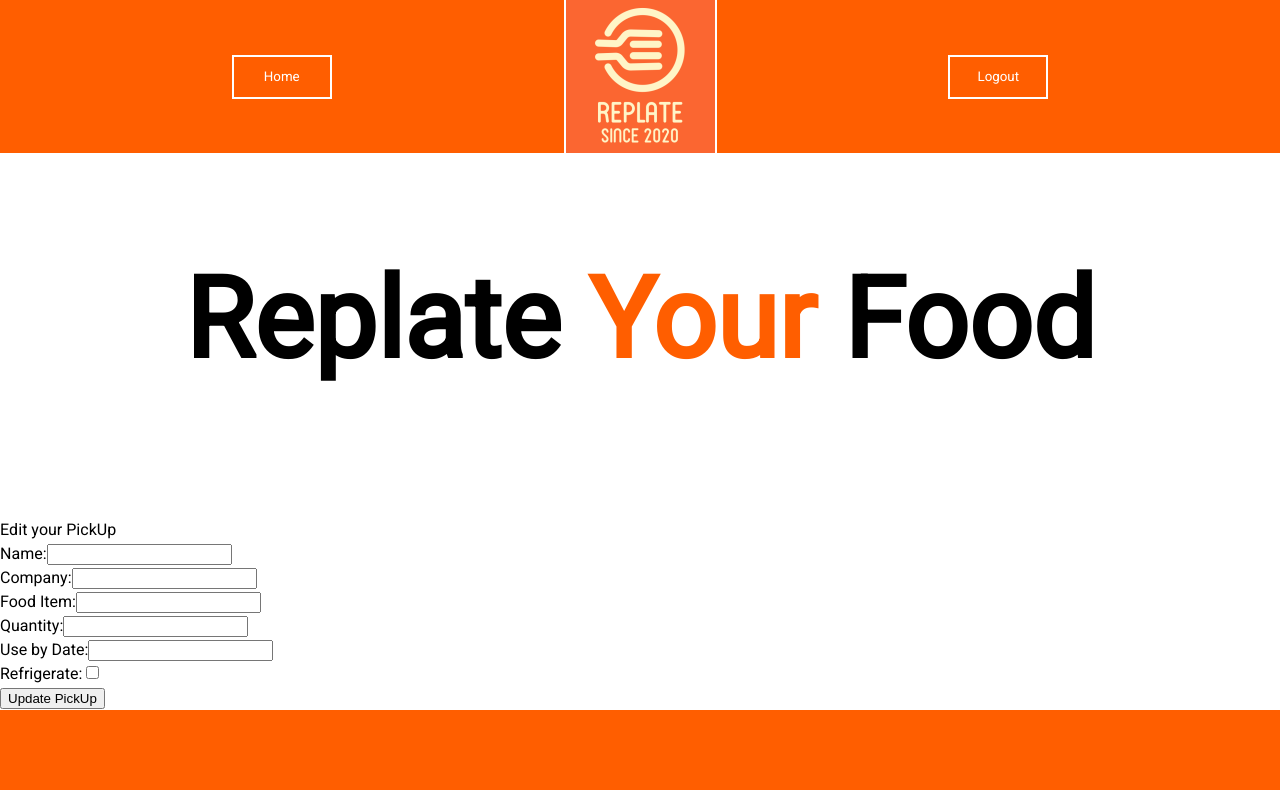
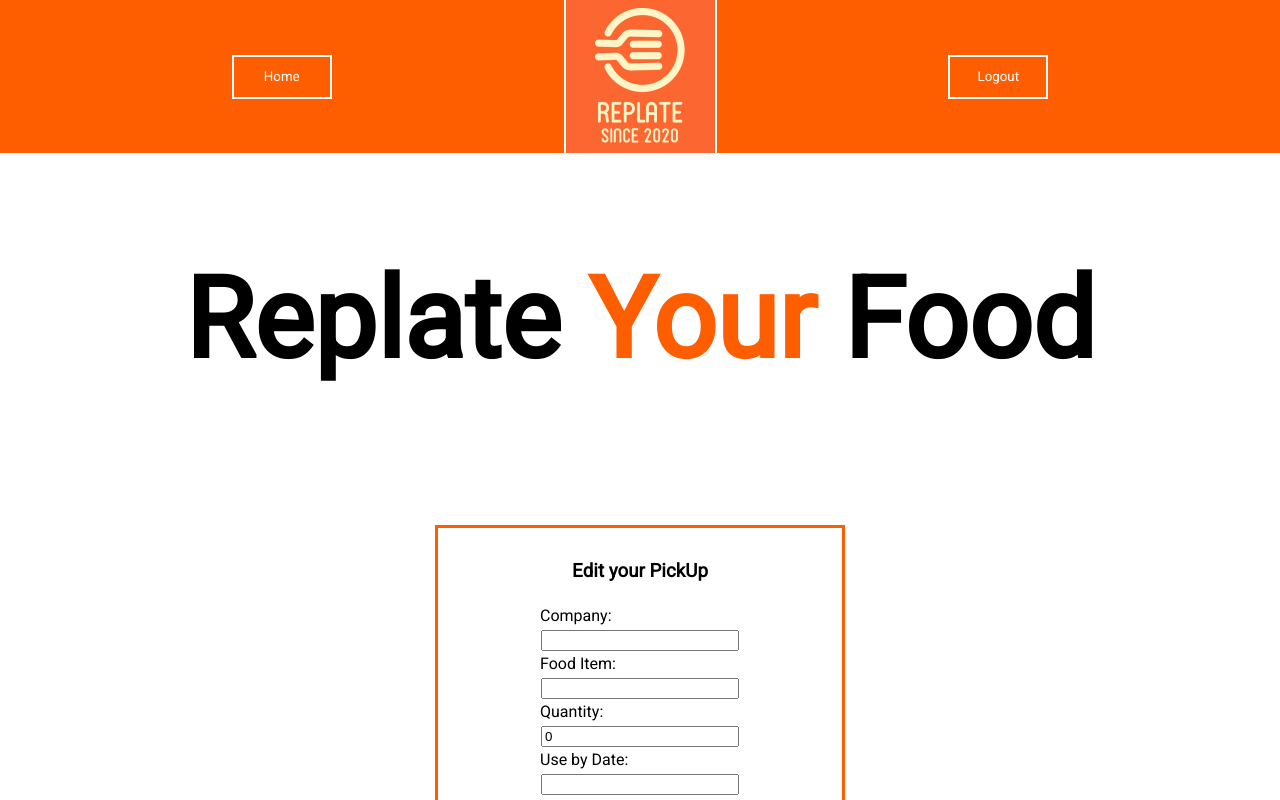
Before and after one commit to bh-replate-1/frontend, a React (Create React App) app: page /private/edit in a window 1280 px wide. Shown: the top 800 px of the page. Built offline with nearby package versions, Linux system fonts and the light colour scheme; no server answers; sample sign-in values are in the browser's storage.

Commit message:
updating

```diff
--- a/src/App.js
+++ b/src/App.js
@@ -198,7 +198,7 @@
 
                 <PrivateRoute exact path='/private/pickup'>
                     <PickUp />
-                    <SelectedPickups />
+                    {/* <SelectedPickups /> */}
                 </PrivateRoute>
 
                 <PrivateRoute exact path='/private/edit' component={EditPickUp} />
--- /dev/null
+++ b/src/Components/AddPickUp.js
@@ -0,0 +1,103 @@
+import React, { useState, useEffect } from 'react'
+import { connect } from 'react-redux'
+import axiosWithAuth from '../Utils/axiosWithAuth'
+import { addPickup } from '../Store/actions'
+import { StyledButton, StyledInput, CenterDiv, FormStyle } from '../Utils/styles'
+
+const blankPickUp = {
+    food_item: '',
+    use_by_date: '',
+    quantity: 0,
+    refrigerate: true,
+    completed: false
+}
+
+const AddPickUp = (props) => {
+    const [newPickup, setPickup] = useState(blankPickUp)
+    const id = localStorage.getItem('id')
+
+    const onChange = (event) => {
+        const value = event.target.type === "checkbox" ? event.target.checked : event.target.value;
+        setPickup({
+            ...newPickup,
+            [event.target.name]: value
+        })
+    }
+
+
+    const onSubmit = (event) => {
+        event.preventDefault()
+        axiosWithAuth()
+            .post(`/api/users/${id}/food`, newPickup )
+            .then((res) => {
+                console.log(res, 'res in add pickup')
+                setPickup(res.data);
+            })
+            .catch((err) => console.error(err));
+
+    }
+
+
+
+    return (
+        <div>
+            <CenterDiv>
+                <div>
+                    <h3>Add a PickUp</h3>
+                    <form onSubmit={onSubmit}>
+                        <div><FormStyle>Food Item:</FormStyle>
+                            <StyledInput
+                                type="text"
+                                name="food_item"
+                                value={newPickup.food_item}
+                                onChange={onChange}
+                            />
+                        </div>
+                        <div><FormStyle>Quantity:</FormStyle>
+                            <StyledInput
+                                type="text"
+                                name="quantity"
+                                value={newPickup.quantity}
+                                onChange={onChange}
+                            />
+                        </div>
+                        <div><FormStyle>Use by Date:</FormStyle>
+                            <StyledInput
+                                type="text"
+                                name="use_by_date"
+                                value={newPickup.use_by_date}
+                                onChange={onChange}
+                            />
+                        </div>
+                        <div><FormStyle>Refrigerate:</FormStyle>
+                            <StyledInput
+                                type="checkbox"
+                                name="refrigerate"
+                                value={newPickup.refrigerate}
+                                onChange={onChange}
+                            />
+                        </div>
+
+                        <div>
+                            <StyledButton type='submit'>Add PickUp</StyledButton>
+                        </div>
+                    </form>
+
+                </div>
+            </CenterDiv>
+
+        </div>
+    )
+}
+
+const mapStateToProps = (state) => {
+
+    console.log(state, 'state in mapfunction in EditPickUp.js')
+    return {
+        pickup: state.pickup,
+        isLoading: state.isLoading,
+        error: state.error
+    }
+}
+
+export default connect(mapStateToProps, { addPickup })(AddPickUp);
--- a/src/Components/EditPickUp.js
+++ b/src/Components/EditPickUp.js
@@ -2,24 +2,23 @@
 import { connect } from 'react-redux'
 import axiosWithAuth from '../Utils/axiosWithAuth'
 import {updatePickup} from '../Store/actions/'
-import {useParams} from 'react-router-dom'
+import { StyledButton, StyledInput, CenterDiv, FormStyle } from '../Utils/styles'
 
 const blankPickUp = {
-    company:'',
-	quantity: '',
+    food_item: '',
     use_by_date: '',
-    food_item: '',
-	refrigerate: true,
-	completed: false
+    quantity: 0,
+    refrigerate: true,
+    completed: false
 }
 
 const EditPickUp = (props) => {
     const [newPickup, setPickup] = useState(blankPickUp)
-    const {id} = useParams()
+    const id = localStorage.getItem('id')
 
     useEffect(() => {
         axiosWithAuth()
-          .get(`https://bh-replate-1.herokuapp.com/api/food/${id}`)
+          .put(`/api/food/${id}}`)
           .then((res) => {
             console.log(res, 'res in edit pickup')
             setPickup(res.data);
@@ -44,50 +43,44 @@
 
     return(
         <div>
-            Edit your PickUp
+            <CenterDiv>
+                <div>
+            <h3>Edit your PickUp</h3>
             <form onSubmit={onSubmit}>
-            <div>Name:
-                        <input
-                        type="text"
-                        name="name"
-                        value={newPickup.name}
-                        onChange={onChange}
-                        />
-                    </div>
-                    <div>Company:
-                        <input
+                    <div><FormStyle>Company:</FormStyle>
+                        <StyledInput
                         type="text"
                         name="company"
                         value={newPickup.company}
                         onChange={onChange}
                         />
                     </div>
-                    <div>Food Item:
-                        <input
+                    <div><FormStyle>Food Item:</FormStyle>
+                        <StyledInput
                         type="text"
                         name="food_item"
                         value={newPickup.food_item}
                         onChange={onChange}
                         />
                     </div>
-                    <div>Quantity:
-                        <input
+                    <div><FormStyle>Quantity:</FormStyle>
+                        <StyledInput
                         type="text"
                         name="quantity"
                         value={newPickup.quantity}
                         onChange={onChange}
                         />
                     </div>
-                    <div>Use by Date:
-                        <input
+                    <div><FormStyle>Use by Date:</FormStyle>
+                        <StyledInput
                         type="text"
                         name="use_by_date"
                         value={newPickup.use_by_date}
                         onChange={onChange}
                         />
                     </div>
-                    <div>Refrigerate:
-                        <input
+                    <div><FormStyle>Refrigerate:</FormStyle>
+                        <StyledInput
                         type="checkbox"
                         name="refrigerate"
                         value={newPickup.refrigerate}
@@ -96,9 +89,11 @@
                     </div>
 
                     <div>
-                        <button type='submit'>Update PickUp</button>
+                        <StyledButton type='submit'>Update PickUp</StyledButton>
                     </div>
                 </form>
+                </div>
+                </CenterDiv>
         </div>
     )
 }
--- a/src/Components/PickUp.js
+++ b/src/Components/PickUp.js
@@ -1,8 +1,11 @@
 import React, { useState, useEffect } from 'react'
 import { connect } from 'react-redux'
-import { fetchPickup, addPickup } from '../Store/actions'
+import { fetchPickup } from '../Store/actions'
 import axiosWithAuth from '../Utils/axiosWithAuth'
 import { StyledButton, StyledInput, CenterDiv, FormStyle } from '../Utils/styles'
+import EditPickUp from './EditPickUp'
+import AddPickUp from './AddPickUp'
+import { useHistory } from "react-router-dom";
 
 const blankPickUp = {
     food_item: '',
@@ -13,30 +16,40 @@
 }
 
 
-
-
 const initialUsers = ''
 const PickUp = (props) => {
 
+    const [company, setCompany] = useState(initialUsers)
+    const [newPickup, setPickup] = useState(blankPickUp)
+    const [editing, setEditing] = useState(false)
+    const [update, setUpdate] = useState(false)
 
-    const [company, setCompany] = useState(initialUsers)
-
-
-    const [newPickUp, setPickUp] = useState(blankPickUp)
+    const history = useHistory()
 
     const onChange = (event) => {
         const value = event.target.type === "checkbox" ? event.target.checked : event.target.value;
-        setPickUp({
-            ...newPickUp,
+        setPickup({
+            ...newPickup,
             [event.target.name]: value
         })
     }
 
+    //PUT /api/food/:id
 
-    const onSubmit = (event) => {
-        event.preventDefault()
-        props.addPickup(newPickUp)
-    }
+    const saveEdit = e => {
+        e.preventDefault();
+        console.log(props.food, 'newpick dot id')
+        axiosWithAuth()
+        .put(`/api/food/${newPickup.id}`, newPickup)
+        .then(res => {
+            console.log(res, 'res in edit pickup')
+          setUpdate(!update)
+        })
+        .catch(error => {
+            console.log(error, 'this is the error')
+        })
+      };
+
 
     useEffect(() => {
         props.fetchPickup()
@@ -68,23 +81,21 @@
                             <p>Food Item: {item.food_item}</p>
                             <p>Quantity: {item.quantity}</p>
                             <p>Expiration: {item.use_by_date}</p>
+                            <p>Item Id:{item.id}</p>
                         </div>
                         <div>{item.refrigerate ? (<p>Refridgeration Required</p>) : null}</div>
                         <div>{item.completed ? (<p>Available</p>) : null}</div>
-                </div>
-            })}
-            </div>
-            </CenterDiv>
+                    <div><StyledButton onClick={() => setEditing(true)}>Update PickUp</StyledButton></div>
 
-            <CenterDiv>
+                    {editing && (<div>
                 <div>
-                <h3>Add a PickUp</h3>
-                <form onSubmit={onSubmit}>
+            <h3>Edit your PickUp</h3>
+            <form onSubmit={saveEdit}>
                     <div><FormStyle>Food Item:</FormStyle>
                         <StyledInput
                         type="text"
                         name="food_item"
-                        value={newPickUp.food_item}
+                        value={newPickup.food_item}
                         onChange={onChange}
                         />
                     </div>
@@ -92,7 +103,7 @@
                         <StyledInput
                         type="text"
                         name="quantity"
-                        value={newPickUp.quantity}
+                        value={newPickup.quantity}
                         onChange={onChange}
                         />
                     </div>
@@ -100,7 +111,7 @@
                         <StyledInput
                         type="text"
                         name="use_by_date"
-                        value={newPickUp.use_by_date}
+                        value={newPickup.use_by_date}
                         onChange={onChange}
                         />
                     </div>
@@ -108,18 +119,36 @@
                         <StyledInput
                         type="checkbox"
                         name="refrigerate"
-                        value={newPickUp.refrigerate}
+                        value={newPickup.refrigerate}
                         onChange={onChange}
                         />
                     </div>
 
                     <div>
-                        <StyledButton type='submit'>Add PickUp</StyledButton>
+                        <StyledButton type='submit'>Save Changes</StyledButton>
+                        <StyledButton onClick={() => setEditing(false)}>cancel</StyledButton>
                     </div>
                 </form>
+                </div>
+                </div>)}
+
 
                     </div>
+                })}
+                </div>
             </CenterDiv>
+
+
+            <div>
+                <div>
+                    <AddPickUp />
+                    </div>
+
+                {/* <div>
+                <EditPickUp />
+                </div> */}
+
+            </div>
 
             <CenterDiv>
                 <div>
@@ -142,4 +171,4 @@
     }
 }
 
-export default connect(mapStateToProps, { fetchPickup, addPickup })(PickUp);
+export default connect(mapStateToProps, { fetchPickup })(PickUp);
```
Lines whose indentation alone changed are shown as unchanged.
